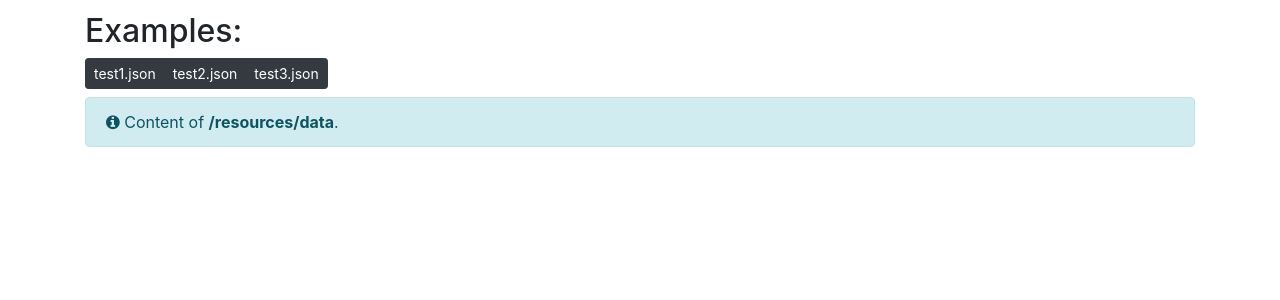
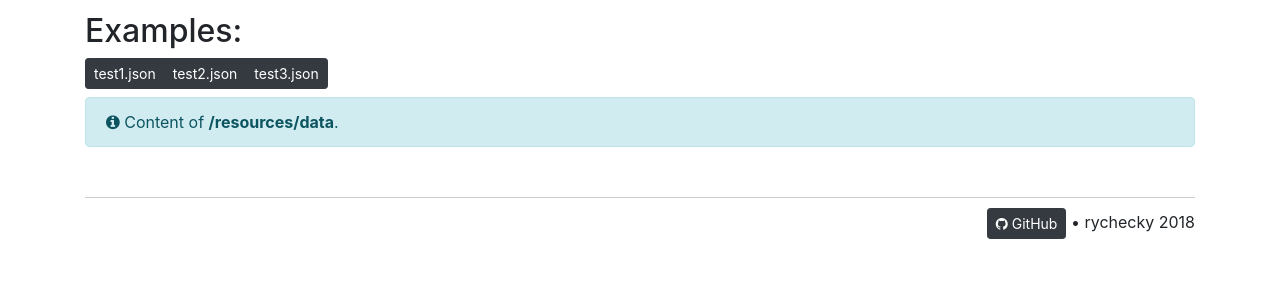
Before and after one commit to jaCUBE/roomba-test, a PHP site: page / in a window 1280 px wide. Shown: the part 301-601 px from the top of the page. Run offline with PHP 8.4, Linux system fonts and the light colour scheme.

Commit message:
Added GUI footer.

```diff
--- a/css/roomba.css
+++ b/css/roomba.css
@@ -12,14 +12,19 @@ textarea {
 .examples .content {
     display: none;
 }
-
 .api .map input,
 .api .commands input,
 .api .start input {
     text-align: center;
 }
-
 .alert {
     margin-top: 8px;
 }
+
+footer {
+    border-top: 1px solid #CCCCCC;
+    margin-top: 50px;
+    padding-top: 10px;
+    text-align: right;
+}
 /*# sourceMappingURL=roomba.css.map */
--- a/css/roomba.less
+++ b/css/roomba.less
@@ -29,3 +29,10 @@ textarea {
 .alert {
     margin-top: 8px;
 }
+
+footer {
+    border-top: 1px solid #CCCCCC;
+    margin-top: 50px;
+    padding-top: 10px;
+    text-align: right;
+}
--- a/index.php
+++ b/index.php
@@ -52,7 +52,13 @@
             <div class="tab-pane fade" id="structure" role="tabpanel"><?php include 'app/views/structure.php' ?></div>
         </div>
     </main>
-    <footer></footer>
+    <footer>
+        <a href="https://github.com/jaCUBE/roomba-test" class="btn btn-sm btn-dark">
+            <i class="fa fa-github"></i> GitHub
+        </a>
+
+        • rychecky 2018
+    </footer>
 </div>
 </body>
 </html>
```
Also changed, not shown: 1 other file.
